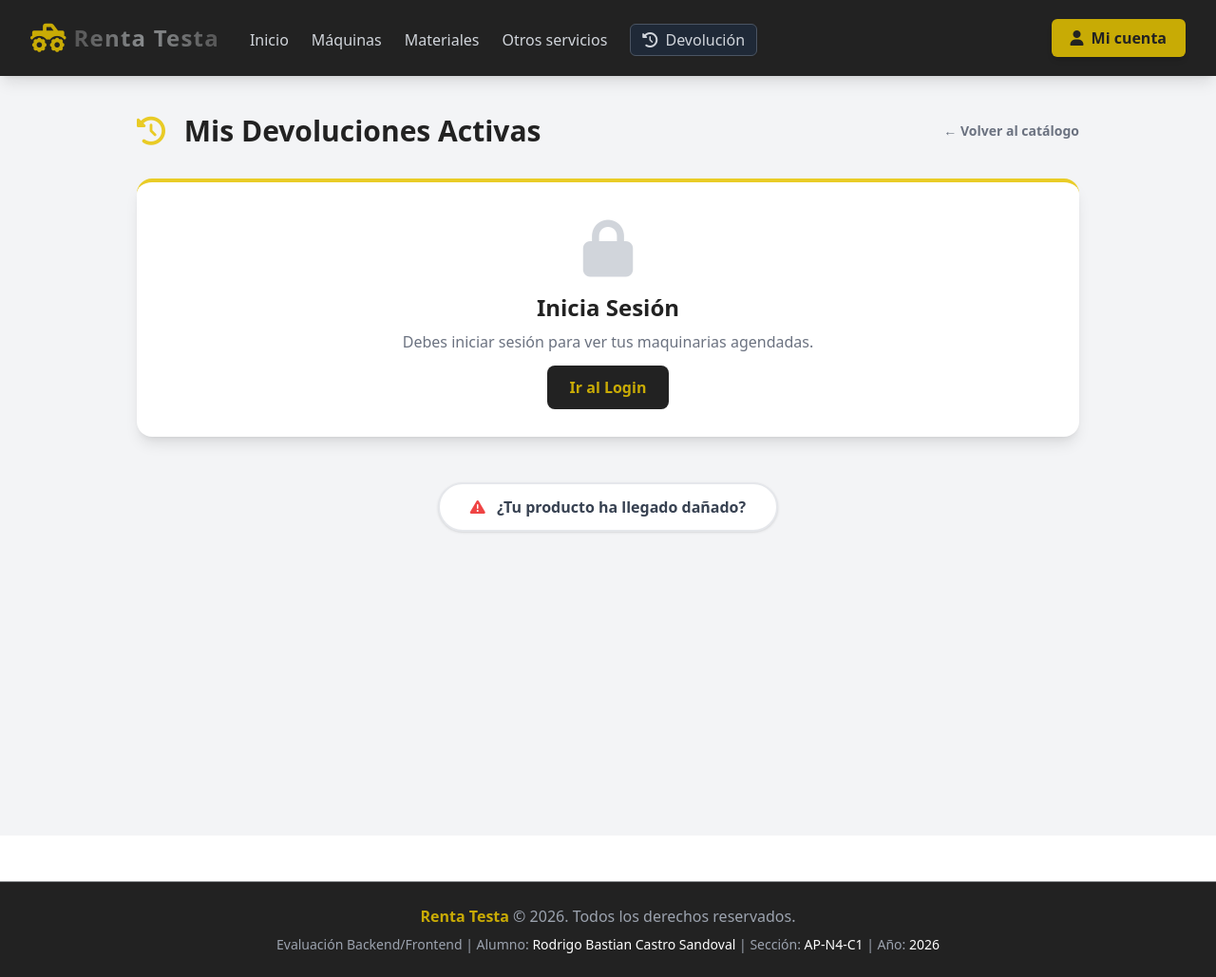
After one commit to Rodryxb/renta-testa, a Django app: page /devoluciones/ in a window 1280 px wide. The commit adds this page. Shown: the whole page at 95% size. Run offline with Django 4.2, Linux system fonts and the light colour scheme; parts of the project's set-up code (start-up, migrations or seed data) failed here and were passed over; some libraries are stand-ins or nearby versions.

Commit message:
feat: modulo de devoluciones activas, alertas inline en carrito, modal personalizado de eliminacion y ajustes de UI/UX

```diff
--- a/core/urls.py
+++ b/core/urls.py
@@ -3,7 +3,7 @@ from django.urls import path, include, re_path
 from django.conf import settings
 from django.conf.urls.static import static
 from drf_spectacular.views import SpectacularAPIView, SpectacularSwaggerView
-from core.views import carro_view, index_view, auth_view, dashboard_view, maquinas_view, materiales_view, otros_servicios_view, custom_404_view, producto_detalle_view
+from core.views import carro_view, index_view, auth_view, dashboard_view, maquinas_view, materiales_view, otros_servicios_view, custom_404_view, devoluciones_view, producto_detalle_view
 
 urlpatterns = [
     path('admin/', admin.site.urls),
@@ -20,6 +20,7 @@ urlpatterns = [
     path('materiales/', materiales_view, name='materiales'),
     path('producto/<int:pk>/', producto_detalle_view, name='producto_detalle'),
     path('servicios/', otros_servicios_view, name='servicios'),
+    path('devoluciones/', devoluciones_view, name='devoluciones'),
 ]
 
 if settings.DEBUG:
--- a/core/views.py
+++ b/core/views.py
@@ -43,3 +43,7 @@ def producto_detalle_view(request, pk):
 
 def carro_view(request):
     return render(request, 'carro.html')
+
+
+def devoluciones_view(request):
+    return render(request, 'devoluciones.html')
--- a/renting/models.py
+++ b/renting/models.py
@@ -149,7 +149,7 @@ class ServicioExterno(models.Model):
 class Configuracion(models.Model):
     banner_url = models.URLField(max_length=500, blank=True, null=True)
     titulo_banner = models.CharField(max_length=200, default="Espacio para Banner E-Commerce")
-    titulo_principal = models.CharField(max_length=200, default="Renta testa.")
+    titulo_principal = models.CharField(max_length=200, default="Renta Testa")
     subtitulo_principal = models.TextField(default="Maquinarias de última generación, asesorías y materiales.")
 
     # Patrón Singleton: Asegura que siempre exista solo 1 registro de configuración
--- a/renting/urls.py
+++ b/renting/urls.py
@@ -1,6 +1,6 @@
 from django.urls import path, include
 from rest_framework.routers import DefaultRouter
-from .views import ConfiguracionView, MaquinariaViewSet, RegistroClienteView, CarroArriendoView, CheckoutView, MisContratosView, ContratoEstadoView, ServicioExternoViewSet
+from .views import ConfiguracionView, DevolucionesActivasView, MaquinariaViewSet, RegistroClienteView, CarroArriendoView, CheckoutView, MisContratosView, ContratoEstadoView, ServicioExternoViewSet
 from .serializers import CustomTokenObtainPairView
 from rest_framework_simplejwt.views import TokenRefreshView
 
@@ -16,6 +16,7 @@ urlpatterns = [
     path('carro-arriendo/', CarroArriendoView.as_view(), name='carro-arriendo'),
     path('checkout/', CheckoutView.as_view(), name='checkout'),
     path('mis-contratos/', MisContratosView.as_view(), name='mis-contratos'),
+    path('mis-devoluciones/', DevolucionesActivasView.as_view(), name='mis-devoluciones'),
     path('configuracion/', ConfiguracionView.as_view(), name='configuracion'),
     path('contratos/<int:pk>/estado/', ContratoEstadoView.as_view(), name='contrato-estado'),
 ]
--- a/templates/base.html
+++ b/templates/base.html
@@ -3,7 +3,8 @@
 <head>
     <meta charset="UTF-8">
     <meta name="viewport" content="width=device-width, initial-scale=1.0">
-    <title>🚜 Renta Testa</title>
+<link rel="icon" href="/media/mi_logo.ico" type="image/x-icon">
+    <title>Renta Testa</title>
     <script src="https://cdn.tailwindcss.com"></script>
     <link rel="stylesheet" href="https://cdnjs.cloudflare.com/ajax/libs/font-awesome/6.4.0/css/all.min.css">
     <script>
@@ -55,6 +56,7 @@
                         <a href="/maquinas/" class="nav-link text-gray-300 hover:text-white transition font-medium">Máquinas</a>
                         <a href="/materiales/" class="nav-link text-gray-300 hover:text-white transition font-medium">Materiales</a>
                         <a href="/servicios/" class="nav-link text-gray-300 hover:text-white transition font-medium">Otros servicios</a>
+                        <a href="/devoluciones/" class="nav-link text-gray-300 hover:text-brandYellow transition font-medium bg-gray-800 px-3 py-1 rounded-md border border-gray-600 shadow-sm"><i class="fa-solid fa-clock-rotate-left mr-1"></i> Devolución</a>
                     </div>
                 </div>
 
--- /dev/null
+++ b/templates/devoluciones.html
@@ -0,0 +1,155 @@
+{% extends 'base.html' %}
+{% block content %}
+<div class="bg-gray-100 min-h-screen py-10">
+    <div class="max-w-5xl mx-auto px-4">
+        <div class="flex items-center justify-between mb-8">
+            <h1 class="text-3xl font-extrabold text-brandBlack"><i class="fa-solid fa-clock-rotate-left text-brandYellow mr-3"></i> Mis Devoluciones Activas</h1>
+            <a href="/maquinas/" class="text-sm font-bold text-gray-500 hover:text-brandYellow transition">&larr; Volver al catálogo</a>
+        </div>
+
+        <div id="devoluciones-container" class="space-y-4">
+            <!-- Loading spinner -->
+            <div class="text-center py-20 text-gray-400" id="loading-spinner">
+                <i class="fa-solid fa-spinner fa-spin text-4xl mb-3"></i>
+                <p>Cargando tus agendas...</p>
+            </div>
+        </div>
+
+        <!-- Botón de Soporte -->
+        <div class="mt-12 text-center">
+            <button onclick="openDanoModal()" class="bg-white text-gray-700 hover:text-brandBlack border-2 border-gray-200 hover:border-red-500 font-bold py-3 px-8 rounded-full shadow hover:shadow-lg transition transform hover:-translate-y-1">
+                <i class="fa-solid fa-triangle-exclamation text-red-500 mr-2"></i> ¿Tu producto ha llegado dañado?
+            </button>
+        </div>
+    </div>
+</div>
+
+<!-- Modal de Daño / Soporte -->
+<div id="modal-dano" class="hidden fixed inset-0 bg-black bg-opacity-75 z-50 flex items-center justify-center p-4">
+    <div class="bg-white rounded-2xl shadow-2xl w-full max-w-lg overflow-hidden relative">
+        <button onclick="closeDanoModal()" class="absolute top-4 right-4 text-gray-200 hover:text-white transition z-10"><i class="fa-solid fa-xmark text-2xl"></i></button>
+        <div class="bg-red-600 p-6 text-center text-white relative">
+            <i class="fa-solid fa-car-burst text-5xl mb-3"></i>
+            <h3 class="text-2xl font-black">¡Contáctanos de inmediato!</h3>
+            <p class="text-red-100 mt-1 font-medium"><i class="fa-solid fa-envelope mr-1"></i> devolucion@material.com</p>
+        </div>
+        <form onsubmit="enviarReporte(event)" class="p-6 space-y-4">
+            <div>
+                <label class="block text-sm font-bold text-gray-700 mb-1">Nombres Completos</label>
+                <input type="text" required placeholder="Ej. Juan Pérez" class="w-full px-4 py-2 border rounded-md focus:ring-2 focus:ring-red-500 outline-none">
+            </div>
+            <div class="flex flex-col sm:flex-row gap-4">
+                <div class="w-full sm:w-1/2">
+                    <label class="block text-sm font-bold text-gray-700 mb-1">Correo Electrónico</label>
+                    <input type="email" required placeholder="correo@empresa.com" class="w-full px-4 py-2 border rounded-md focus:ring-2 focus:ring-red-500 outline-none">
+                </div>
+                <div class="w-full sm:w-1/2">
+                    <label class="block text-sm font-bold text-gray-700 mb-1">Teléfono</label>
+                    <input type="tel" required placeholder="+56 9 1234 5678" class="w-full px-4 py-2 border rounded-md focus:ring-2 focus:ring-red-500 outline-none">
+                </div>
+            </div>
+            <div>
+                <label class="block text-sm font-bold text-gray-700 mb-1">Número de orden</label>
+                <input type="number" required placeholder="Ej. 1" class="w-full px-4 py-2 border rounded-md focus:ring-2 focus:ring-red-500 outline-none">
+            </div>
+            <div>
+                <label class="block text-sm font-bold text-gray-700 mb-1">Adjunta las evidencias por favor</label>
+                <input type="file" required accept="image/*,video/*" multiple class="w-full px-3 py-2 border rounded-md focus:ring-2 focus:ring-red-500 outline-none text-sm text-gray-500 file:mr-4 file:py-2 file:px-4 file:rounded-full file:border-0 file:text-sm file:font-semibold file:bg-red-50 file:text-red-700 hover:file:bg-red-100 cursor-pointer">
+                <p class="text-xs text-gray-400 mt-1">Puedes seleccionar varias fotos o videos cortos.</p>
+            </div>
+            <button type="submit" class="w-full bg-red-600 text-white font-bold py-3 rounded-lg hover:bg-red-700 transition shadow-lg mt-2">
+                <i class="fa-solid fa-paper-plane mr-2"></i> Enviar Evidencias
+            </button>
+        </form>
+    </div>
+</div>
+
+<script>
+
+    function openDanoModal() {
+        document.getElementById('modal-dano').classList.remove('hidden');
+    }
+
+    function closeDanoModal() {
+        document.getElementById('modal-dano').classList.add('hidden');
+    }
+
+    function enviarReporte(e) {
+        e.preventDefault();
+        alert('¡Tus evidencias han sido enviadas a devolucion@material.com!\nNuestro equipo de siniestros se pondrá en contacto contigo en las próximas 2 horas hábiles.');
+        closeDanoModal();
+        e.target.reset();
+    }
+
+    document.addEventListener('DOMContentLoaded', async () => {
+        const token = localStorage.getItem('access_token');
+        if(!token) {
+            document.getElementById('devoluciones-container').innerHTML = `
+                <div class="bg-white p-10 rounded-2xl shadow-lg text-center border-t-4 border-brandYellow">
+                    <i class="fa-solid fa-lock text-6xl text-gray-300 mb-4"></i>
+                    <h2 class="text-2xl font-bold text-brandBlack mb-2">Inicia Sesión</h2>
+                    <p class="text-gray-500 mb-6">Debes iniciar sesión para ver tus maquinarias agendadas.</p>
+                    <a href="/auth/" class="bg-brandBlack text-brandYellow font-bold px-6 py-3 rounded-lg hover:bg-gray-800 transition">Ir al Login</a>
+                </div>`;
+            return;
+        }
+
+        try {
+            const res = await fetch('/api/mis-devoluciones/', {
+                headers: { 'Authorization': `Bearer ${token}` }
+            });
+
+            if(res.status === 401) {
+                localStorage.clear();
+                window.location.href = '/auth/?expired=true';
+                return;
+            }
+
+            const data = await res.json();
+            const container = document.getElementById('devoluciones-container');
+
+            if(data.length === 0) {
+                container.innerHTML = `
+                    <div class="bg-white p-10 rounded-2xl shadow-lg text-center">
+                        <i class="fa-solid fa-box-open text-6xl text-gray-200 mb-4"></i>
+                        <h2 class="text-xl font-bold text-gray-600">No tienes maquinarias arrendadas</h2>
+                        <p class="text-gray-400">Tus agendas aparecerán aquí una vez que realices el pago de una maquinaria.</p>
+                    </div>`;
+                return;
+            }
+
+            let html = '';
+            data.forEach(item => {
+                let badgeColor = 'bg-brandBlack text-brandYellow';
+                if(item.estado_dias.includes('Atrasado')) badgeColor = 'bg-red-600 text-white';
+                else if(item.estado_dias.includes('envío')) badgeColor = 'bg-blue-500 text-white';
+
+                html += `
+                    <div class="bg-white p-6 rounded-2xl shadow hover:shadow-lg transition border-l-4 border-brandYellow flex flex-col md:flex-row items-center gap-6">
+                        <div class="w-24 h-24 flex-shrink-0 bg-gray-100 rounded-lg overflow-hidden border">
+                            <img src="${item.imagen || 'https://via.placeholder.com/150'}" alt="${item.maquinaria}" class="w-full h-full object-cover">
+                        </div>
+                        <div class="flex-grow">
+                            <h3 class="text-xl font-extrabold text-brandBlack mb-1">${item.maquinaria}</h3>
+                            <p class="text-sm text-gray-500 mb-2"><i class="fa-solid fa-file-invoice text-gray-400 mr-1"></i> Orden / Contrato #${item.contrato_id}</p>
+                            <div class="flex gap-4 text-sm font-medium">
+                                <span class="bg-gray-100 text-gray-700 px-3 py-1 rounded"><i class="fa-regular fa-calendar-check text-green-500 mr-1"></i> Inicio: ${item.fecha_inicio}</span>
+                                <span class="bg-gray-100 text-gray-700 px-3 py-1 rounded"><i class="fa-regular fa-calendar-xmark text-red-500 mr-1"></i> Fin: ${item.fecha_fin}</span>
+                            </div>
+                        </div>
+                        <div class="text-right mt-4 md:mt-0">
+                            <div class="inline-block ${badgeColor} font-bold text-lg px-5 py-2 rounded-lg shadow">
+                                <i class="fa-solid fa-clock mr-1"></i> ${item.estado_dias}
+                            </div>
+                        </div>
+                    </div>
+                `;
+            });
+            container.innerHTML = html;
+
+        } catch (error) {
+            document.getElementById('devoluciones-container').innerHTML = `<div class="p-4 bg-red-100 text-red-700 rounded">Error de conexión al cargar agendas.</div>`;
+        }
+    });
+</script>
+{% endblock %}
```
Also changed, not shown: renting/views.py (+57 -1 lines), templates/carro.html (+47 -5 lines), templates/index.html (+19 -1 lines).
